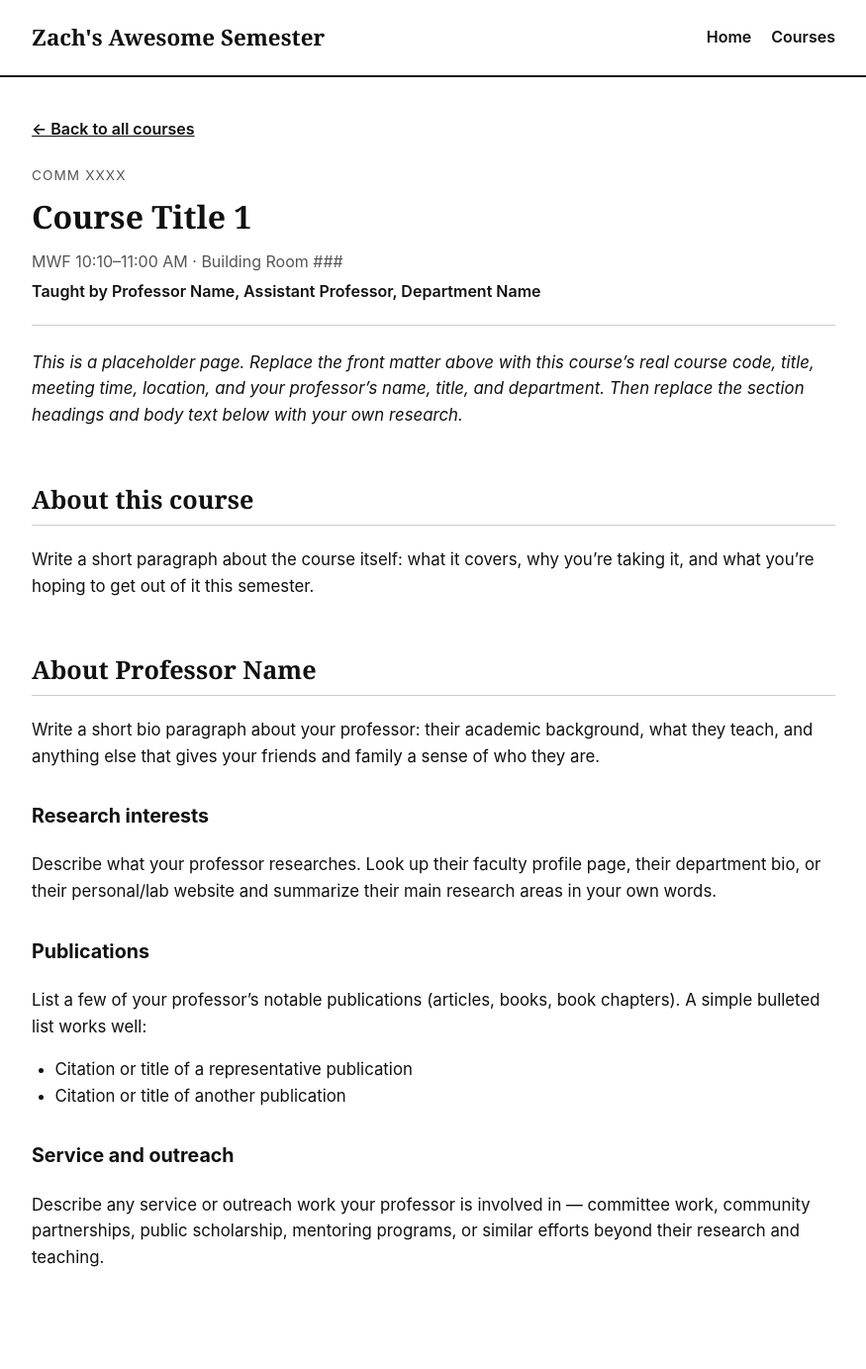
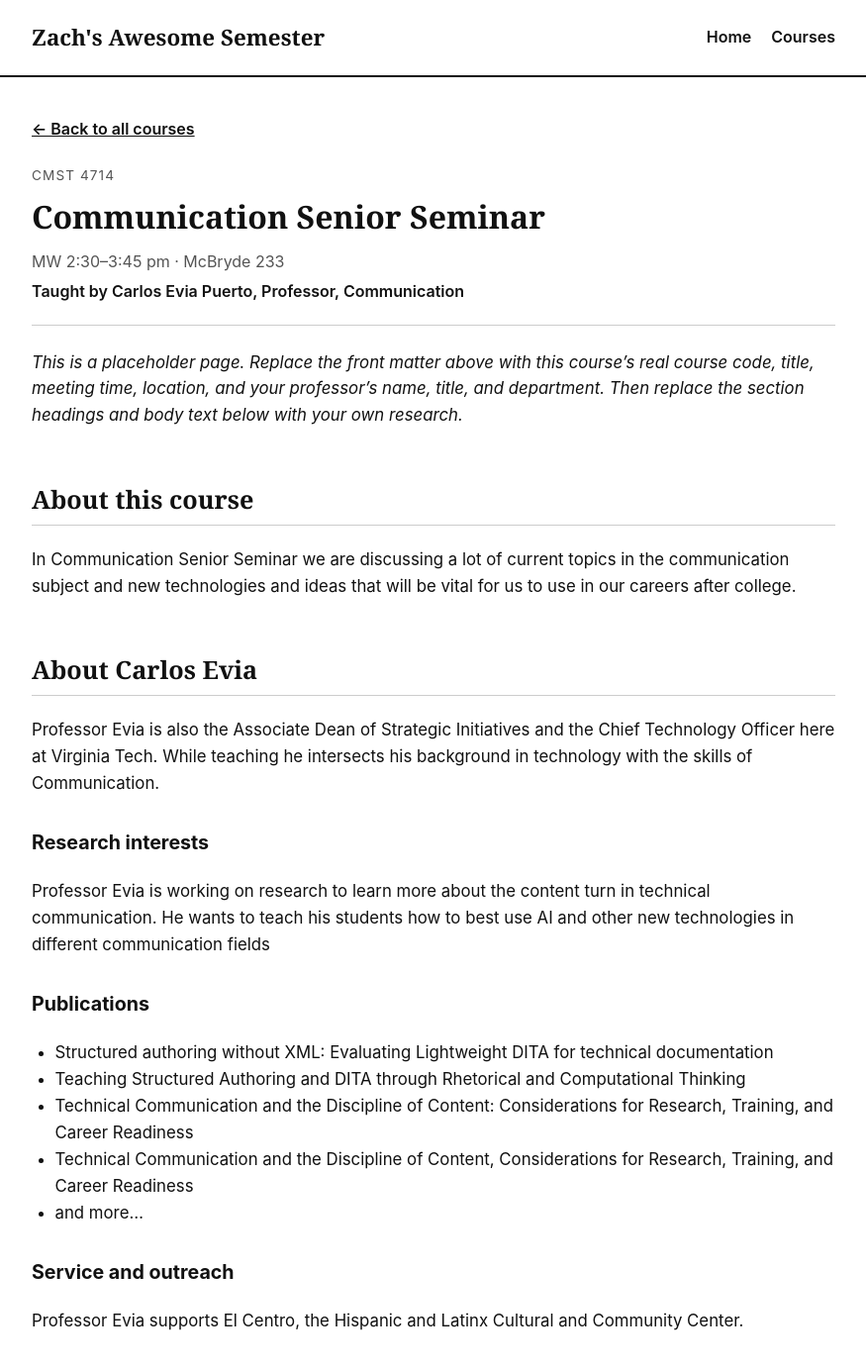
Before and after one commit to zachbranum/zachsawsomesemester, a Jekyll site: the page built from _courses/course-01.md, in a window 1280 px wide and 1400 px high. Shown: the top 1383 px of the window at 99% size, without its empty margins (202-1077 px from the left). Built offline with Jekyll 4.4.1, drawn with Linux system fonts in a browser that asks for light colours.

Commit message:
Revise course information for Communication Senior Seminar
Updated course details for Communication Senior Seminar, including course code, title, meeting time, location, and instructor information. Revised sections about the course, professor, research interests, publications, and service outreach.

```diff
--- a/_courses/course-01.md
+++ b/_courses/course-01.md
@@ -1,12 +1,12 @@
 ---
 course_number: 1
-course_code: "COMM XXXX"
-course_title: "Course Title 1"
-meeting_time: "MWF 10:10–11:00 AM"
-location: "Building Room ###"
-instructor_name: "Professor Name"
-instructor_title: "Assistant Professor"
-instructor_department: "Department Name"
+course_code: "CMST 4714"
+course_title: "Communication Senior Seminar"
+meeting_time: "MW 2:30–3:45 pm"
+location: "McBryde 233"
+instructor_name: "Carlos Evia Puerto"
+instructor_title: "Professor"
+instructor_department: "Communication"
 ---
 
 _This is a placeholder page. Replace the front matter above with this course's real
@@ -16,31 +16,24 @@ research._
 
 ## About this course
 
-Write a short paragraph about the course itself: what it covers, why you're taking
-it, and what you're hoping to get out of it this semester.
+In Communication Senior Seminar we are discussing a lot of current topics in the communication subject and new technologies and ideas that will be vital for us to use in our careers after college.
 
-## About Professor Name
+## About Carlos Evia
 
-Write a short bio paragraph about your professor: their academic background, what
-they teach, and anything else that gives your friends and family a sense of who
-they are.
+Professor Evia is also the Associate Dean of Strategic Initiatives and the Chief Technology Officer here at Virginia Tech. While teaching he intersects his background in technology with the skills of Communication.
 
 ### Research interests
 
-Describe what your professor researches. Look up their faculty profile page, their
-department bio, or their personal/lab website and summarize their main research
-areas in your own words.
+Professor Evia is working on research to learn more about the content turn in technical communication. He wants to teach his students how to best use AI and other new technologies in different communication fields
 
 ### Publications
 
-List a few of your professor's notable publications (articles, books, book
-chapters). A simple bulleted list works well:
-
-- Citation or title of a representative publication
-- Citation or title of another publication
+- Structured authoring without XML: Evaluating Lightweight DITA for technical documentation
+- Teaching Structured Authoring and DITA through Rhetorical and Computational Thinking
+- Technical Communication and the Discipline of Content: Considerations for Research, Training, and Career Readiness
+- Technical Communication and the Discipline of Content, Considerations for Research, Training, and Career Readiness
+- and more...
 
 ### Service and outreach
 
-Describe any service or outreach work your professor is involved in — committee
-work, community partnerships, public scholarship, mentoring programs, or similar
-efforts beyond their research and teaching.
+Professor Evia supports El Centro, the Hispanic and Latinx Cultural and Community Center.
```
